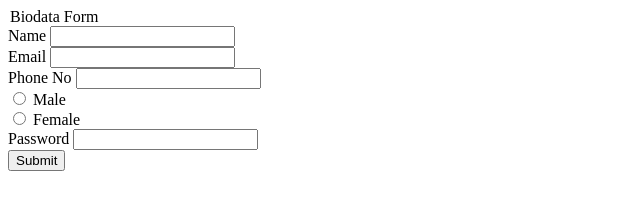
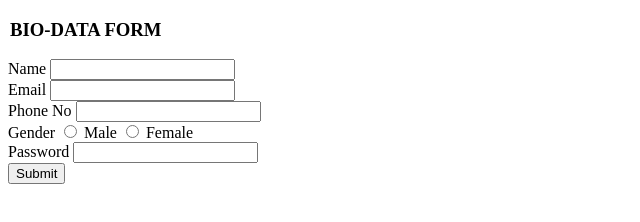
Before and after one commit to DebraTaiwo/gitbase, a plain HTML site: page Week1.html in a window 1280 px wide. Shown: the whole page, without its empty margins (0-640 px from the left). Drawn offline with Linux system fonts and the light colour scheme.

Commit message:
first commit

```diff
--- a/Week1.html
+++ b/Week1.html
@@ -3,20 +3,21 @@
     <head></head>
     <body>
         <form>
-                <legend> Biodata Form</legend>
+                <legend><h3><b>BIO-DATA FORM</b></h3></legend>
                     <label for = "Name">Name</label>
-                    <input type = "text" id="Name" name="Name" required> <br>
+                    <input type = "text" id="Name" name="Name" required><br>
                     <label for = "email">Email</label>
-                    <input type = "email" id="email" name="email" required> <br>
+                    <input type = "email" id="email" name="email" required><br>
                     <label for = "Phone">Phone No</label>
-                    <input type = "number" id="Phone No" name="Phone No" required> <br>
+                    <input type = "number" id="Phone No" name="Phone No" required><br>
+                    <label for = "Gender">Gender</label>
                     <input type = "radio" id="Male" name="Gender" value="Male">
-                    <label for = "male">Male</label> <br>
+                    <label for = "male">Male</label>
                     <input type = "radio" id="Female" name="Gender" value="Female">
                     <label for = "female">Female</label> <br>
                     <label for = "password">Password</label>
                     <input type = "password" id="password" name="password" required><br>
-                    <button type="submit" onclick="message()">Submit</button><br>
+                    <button type="submit" onclick="onclickFunction()">Submit</button><br>
         </form>
     </body>
 </html>
```
